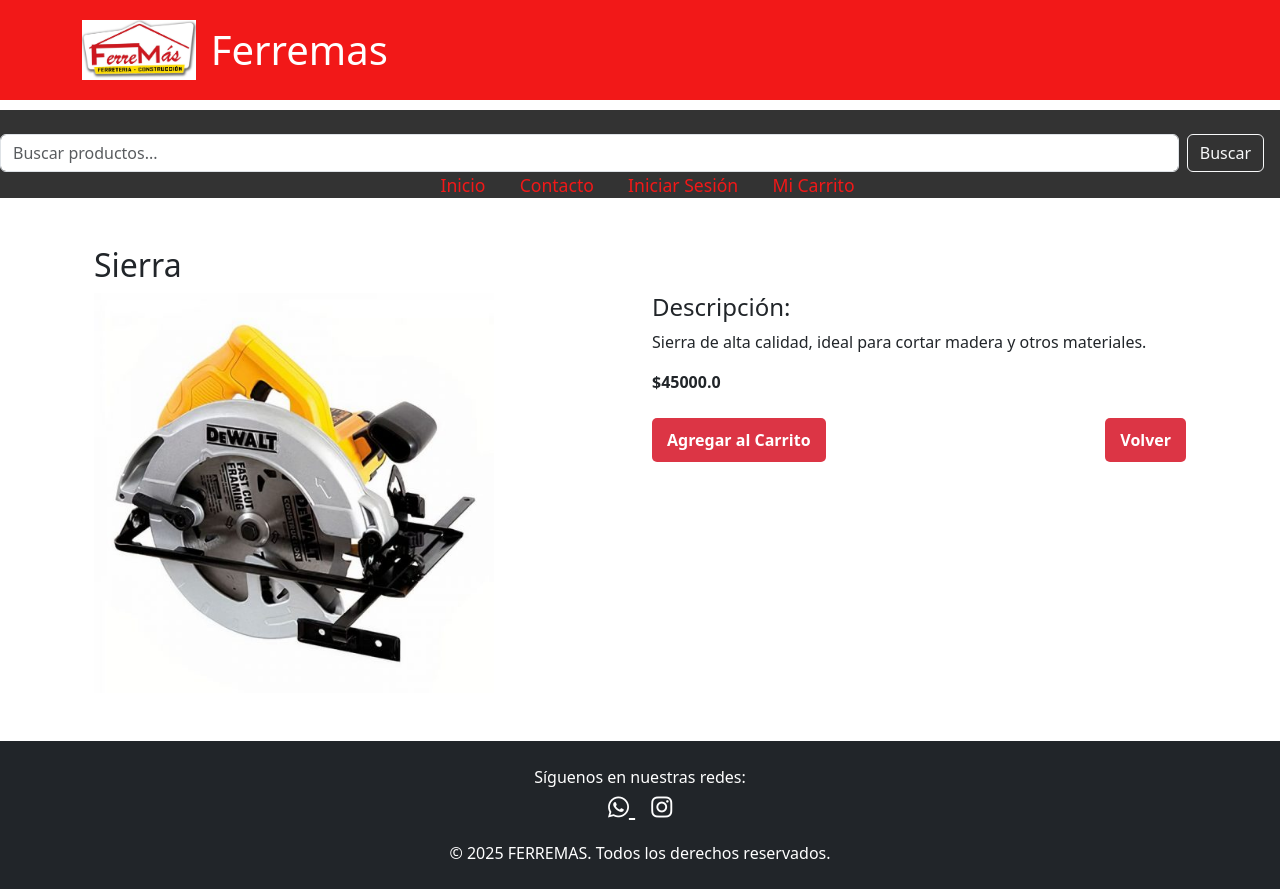
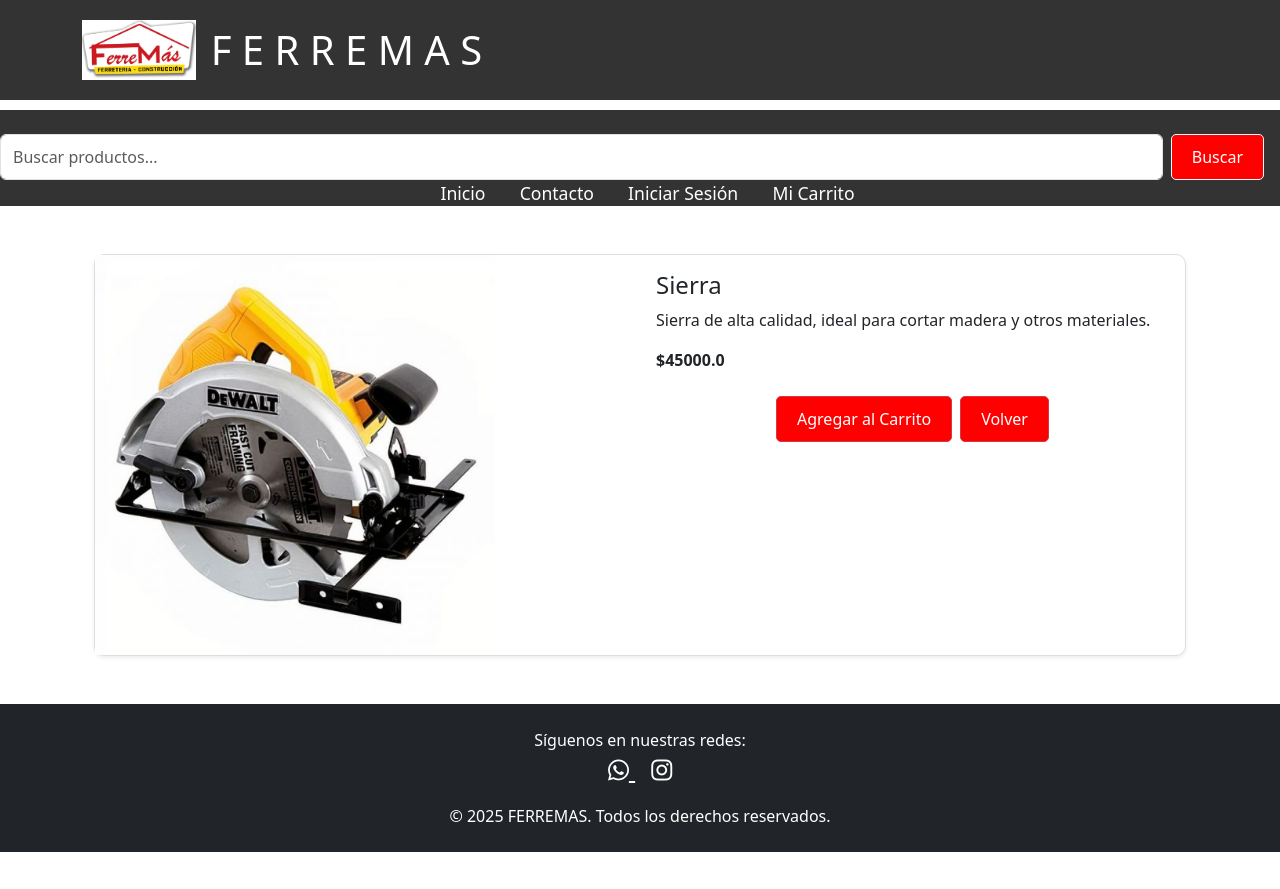
Before and after one commit to jocelyncpg/ferremas, a Flask app: page /product/Sierra in a window 1280 px wide. After the commit the page ends 852 px from the top, so only its background shows below. Run offline with Flask 3, Linux system fonts and the light colour scheme.

Commit message:
orden botones

```diff
--- a/static/css/styles.css
+++ b/static/css/styles.css
@@ -1,6 +1,6 @@
 /* Variables de color */
 :root {
-    --color-primary: #f21818; /* Rojo */
+    --color-primary: #333333; /* Rojo */
     --color-secondary: #ffffff; /* Blanco */
     --color-accent: #333333; /* Gris oscuro */
     --color-light: #f4f4f4; /* Gris claro */
@@ -8,12 +8,14 @@
 
 /* Estilos generales */
 body {
-    font-family: 'Arial', sans-serif;
+    font-family: 'Montserrat', sans-serif;
     margin: 0;
     padding: 0;
     background-color: var(--color-light);
     color: var(--color-accent);
 }
+
+
 
 /* Encabezado */
 header {
@@ -44,7 +46,7 @@ nav ul li {
 }
 
 nav ul li a {
-    color: var(--color-primary);
+    color: white;
     text-decoration: none;
     font-size: 1.1rem;
 }
@@ -136,14 +138,15 @@ nav ul li a {
 }
 
 /* Pie de página */
+
 footer {
-    background-color: var(--color-primary);
+    background-color: #333333;
     color: var(--color-secondary);
     text-align: center;
     padding: 20px 0;
-    position: relative;
-    bottom: 0;
-    width: 100%;
+    width: 100vw; /* Asegura que use el 100% del ancho visible */
+    margin-top: 40px; /* Agrega un poco de espacio respecto al contenido */
+    box-sizing: border-box; /* Asegura que padding no afecte el ancho */
 }
 
 footer p {
--- a/templates/index.html
+++ b/templates/index.html
@@ -54,4 +54,6 @@
   </div>
 </div>
 
+
+
 {% endblock %}
--- a/templates/layout.html
+++ b/templates/layout.html
@@ -6,13 +6,34 @@
   <link rel="stylesheet" href="{{ url_for('static', filename='css/styles.css') }}">
   <link rel="stylesheet" href="https://cdn.jsdelivr.net/npm/bootstrap@5.3.0/dist/css/bootstrap.min.css">
   <link rel="stylesheet" href="https://cdnjs.cloudflare.com/ajax/libs/font-awesome/6.5.0/css/all.min.css">
+  <link href="https://fonts.googleapis.com/css2?family=Montserrat:wght@400;600;700&display=swap" rel="stylesheet">
+
+  <style>
+
+    footer {
+      background-color: #333333;
+      color: var(--color-secondary);
+      text-align: center;
+      padding: 20px 0;
+      width: 100vw; /* Asegura que use el 100% del ancho visible */
+      margin-top: 40px; /* Agrega un poco de espacio respecto al contenido */
+      box-sizing: border-box; /* Asegura que padding no afecte el ancho */
+  }
+
+  footer p {
+      margin: 0;
+      font-size: 1rem;
+  }
+  </style>
+
 </head>
+
 <body>
 
 <header>
   <div class="container d-flex align-items-center justify-content-center justify-content-md-start">
     <img src="{{ url_for('static', filename='css/img/logo.jpg') }}" alt="Logo Ferremas" style="height: 60px; margin-right: 15px;">
-    <h1>Ferremas</h1>
+    <h1>F E R R E M A S</h1>
   </div>
 </header>
 
@@ -32,11 +53,9 @@
 </nav>
 
 
-
 <div class="container">
   {% block content %}{% endblock %}
 </div>
-
 <footer class="bg-dark text-white py-4">
   <div class="container-fluid text-center">
     <p>Síguenos en nuestras redes:</p>
--- a/templates/product_detail.html
+++ b/templates/product_detail.html
@@ -1,22 +1,55 @@
 {% extends 'layout.html' %}
 {% block content %}
+
+<style>
+  /* Estilo para los botones */
+  .btn {
+    display: inline-block;
+    padding: 10px 20px;
+    background-color: red;
+    color: white;
+    text-decoration: none;
+    border-radius: 5px;
+    cursor: pointer;
+    font-size: 1rem;
+    transition: background-color 0.3s ease;
+  }
+
+  .btn:hover {
+    background-color: red;
+    color: white;
+  }
+
+  /* Estilo para la card */
+  .card {
+    border-radius: 10px;
+    border: 1px solid #ddd;
+    box-shadow: 0 4px 8px rgba(0, 0, 0, 0.1);
+  }
+
+</style>
+
 <div class="container my-5">
-  <h2>{{ product.name }}</h2>
+  <div class="card shadow-sm">
+    <div class="row g-0">
+      <!-- Imagen del producto -->
+      <div class="col-md-6">
+        <img src="{{ url_for('static', filename='css/img/' + product.image) }}" class="img-fluid" alt="{{ product.name }}" style="max-height: 400px; object-fit: contain;">
+      </div>
+      <div class="col-md-6">
+        <div class="card-body">
+          <h4 class="card-title">{{ product.name }}</h4>
+          <p class="card-text">{{ product.description }}</p>
+          <p class="fw-bold">${{ product.price }}</p>
 
-  <div class="row">
-    <div class="col-md-6">
-      <img src="{{ url_for('static', filename='css/img/' + product.image) }}" class="img-fluid" alt="{{ product.name }}" style="max-height: 400px; object-fit: contain;">
-    </div>
-    <div class="col-md-6">
-      <h4>Descripción:</h4>
-      <p>{{ product.description }}</p>
-      <p class="fw-bold">${{ product.price }}</p>
-
-      <div class="d-flex justify-content-between mt-4">
-        <a href="{{ url_for('add_to_cart', product_name=product.name) }}" class="btn-custom">Agregar al Carrito</a>
-        <a href="{{ url_for('index') }}" class="btn-custom">Volver</a>
+          <div class="d-flex justify-content-center mt-4">
+            <a href="{{ url_for('add_to_cart', product_name=product.name) }}" class="btn btn-danger me-2">Agregar al Carrito</a>
+            <a href="{{ url_for('index') }}" class="btn btn-danger">Volver</a>
+          </div>
+        </div>
       </div>
     </div>
   </div>
 </div>
+
 {% endblock %}
```
